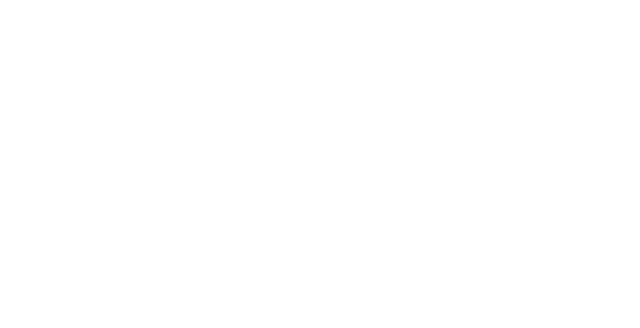
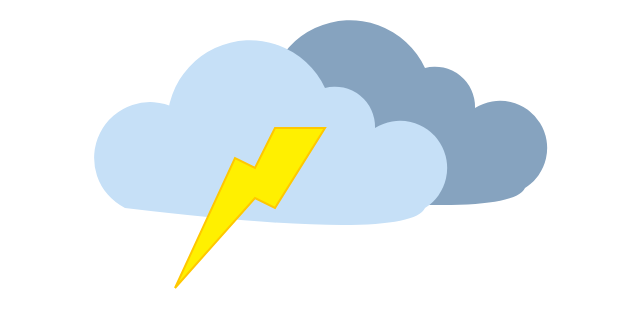
Before and after one commit to aamarber/thunder, a plain HTML site: page index.html in a window 1280 px wide. Shown: the whole page, without its empty margins (233-873 px from the left). Drawn offline with Linux system fonts and the light colour scheme.

Commit message:
Cloud and thunder drawn

```diff
--- a/index.css
+++ b/index.css
@@ -0,0 +1,22 @@
+.backgroundcloud,
+.foregroundcloud{
+    fill-opacity:1;
+    stroke:none;
+    stroke-width:3.96875;
+    stroke-linecap:square;
+    paint-order:fill markers stroke;
+}
+
+.backgroundcloud{
+    fill:#86a3bf;
+    transform: translate(50px, -10px);
+}
+
+.foregroundcloud{
+    fill:#c6e0f7;
+}
+
+.thunder{
+    fill: #fff000;
+    stroke: #ffc800;
+}
--- a/index.html
+++ b/index.html
@@ -3,9 +3,40 @@
 <head>
     <meta charset="UTF-8">
     <meta name="viewport" content="width=device-width, initial-scale=1.0">
+    <link rel="stylesheet" href="index.css">
     <title>Thunder! >Thunder! Thundercats!</title>
 </head>
 <body>
+    <svg xmlns="http://www.w3.org/2000/svg" width="1000" height="1000" viewBox="0 0 500 500" version="1.1"
+    id="storm">
+        <path class="backgroundcloud"
+                d="m 200 75
+                A 10 10 0 0 1 275 40
+                A 20 20 0 0 1 300 60
+                A 10 10 0 0 1 325 100
+                Q 317 117 175 100
+                A 10 10 0 0 1 200 50
+                "></path>
+        <path class="foregroundcloud"
+            d="m 200 75
+            A 10 10 0 0 1 275 40
+            A 20 20 0 0 1 300 60
+            A 10 10 0 0 1 325 100
+            Q 317 117 175 100
+            A 10 10 0 0 1 200 50
+            "></path>
+        <path class="thunder" d="
+            m 250 60
+            L 275 60
+            L 250 100
+            L 240 95
+            L 200 140
+            L 230 75
+            L 240 80
+            Z
+        ">
+        </path>
 
+    </svg>
 </body>
 </html>
```
